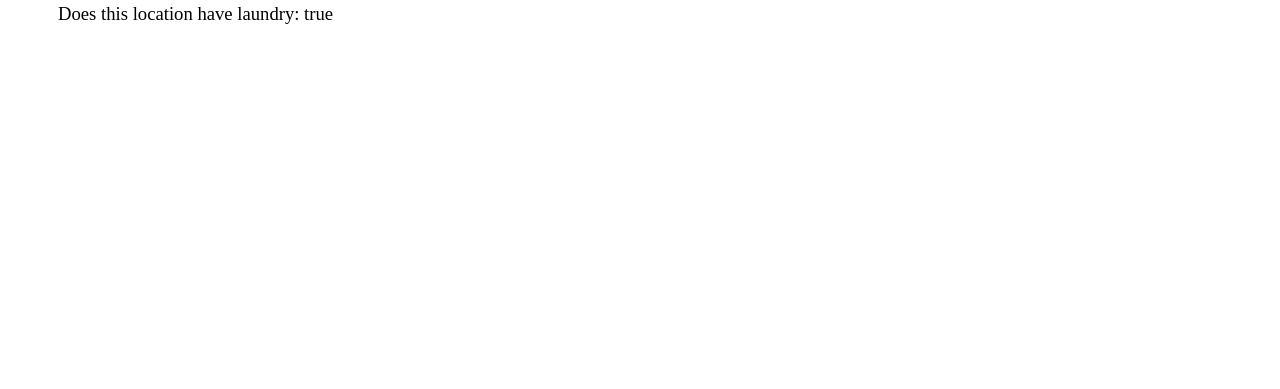
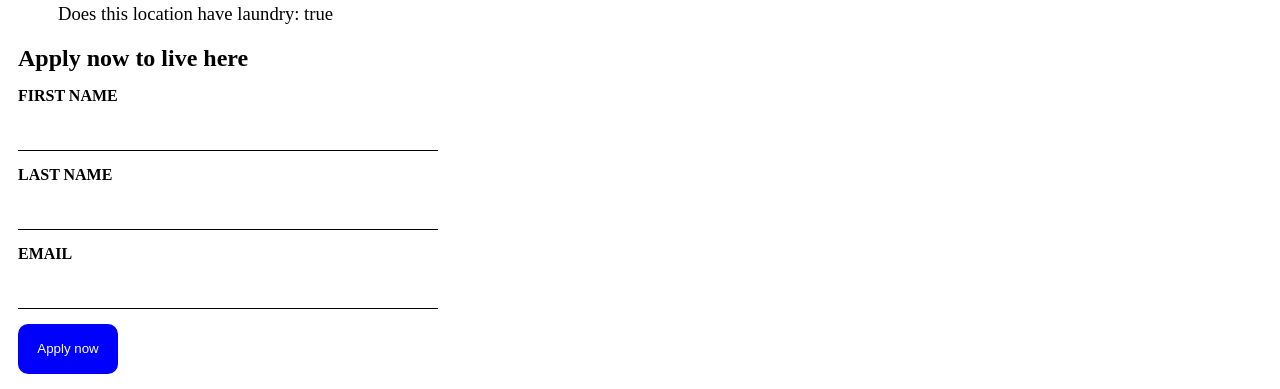
Before and after one commit to msRashid276/tours-travel-angular, an Angular app: page /details/0 in a window 1280 px wide. Shown: the part 760-1149 px from the top of the page. Before the commit the page ends 823 px from the top, so only its background shows below. Built offline with nearby package versions, Linux system fonts and the light colour scheme.

Commit message:
form service

```diff
--- a/src/app/details/details.component.ts
+++ b/src/app/details/details.component.ts
@@ -1,4 +1,5 @@
 import { Component, inject } from '@angular/core';
+import { FormControl, FormGroup, ReactiveFormsModule } from '@angular/forms';
 import { ActivatedRoute } from '@angular/router';
 import { HousingLocation } from '../housing-location';
 import { HousingService } from '../housing.service';
@@ -6,7 +7,7 @@
 
 @Component({
   selector: 'app-details',
-  imports: [],
+  imports: [ReactiveFormsModule],
   template: `
     <article>
       <img
@@ -27,18 +28,46 @@
           <li>Does this location have laundry: {{ housingLocation?.laundry }}</li>
         </ul>
       </section>
+      <section class="listing-apply">
+        <h2 class="section-heading">Apply now to live here</h2>
+        <form [formGroup] = "applyForm" (submit)="submitApplication()">
+        <Label for="first-name">First Name</Label>
+        <input type="text" id="first-name" formControlName="firstName">
+
+        <Label for="last-name">Last Name</Label>
+        <input type="text" id="last-name" formControlName="lastName">
+
+        <Label for="email">email</Label>
+        <input type="text" id="email" formControlName="email">
+
+        <Button type="submit" class="primary"
+        style="background-color: blue; border: none; outline: none; color: white; width: 100px;height: 50px;border-radius: 10px;"
+        >Apply now</Button>
+        </form>
+      </section>
     </article>
   `,
   styleUrl: './details.component.css'
 })
 export class DetailsComponent {
+
+submitApplication() {
+  this.housingService.submitApplication(
+    this.applyForm.value.firstName ?? '',
+    this.applyForm.value.lastName ?? '',
+    this.applyForm.value.email ?? '',
+  )
+}
   route: ActivatedRoute = inject(ActivatedRoute)
   housingService = inject(HousingService);
   housingLocation : HousingLocation | undefined ;
-
+  applyForm = new FormGroup({
+    firstName : new FormControl(''),
+    lastName : new FormControl(''),
+    email : new FormControl('')
+  });
   constructor(){
     const housingLocationId = Number(this.route.snapshot.params['id']);
     this.housingLocation = this.housingService.getAllHousingLocationsById(housingLocationId);
-
   }
 }
--- a/src/app/housing.service.ts
+++ b/src/app/housing.service.ts
@@ -5,6 +5,10 @@
   providedIn: 'root'
 })
 export class HousingService {
+  submitApplication(firstName: string, lastName: string, email: string) {
+    console.log(firstName,lastName,email);
+
+  }
 
    housingLocationList:HousingLocation[]=[
       {
```
